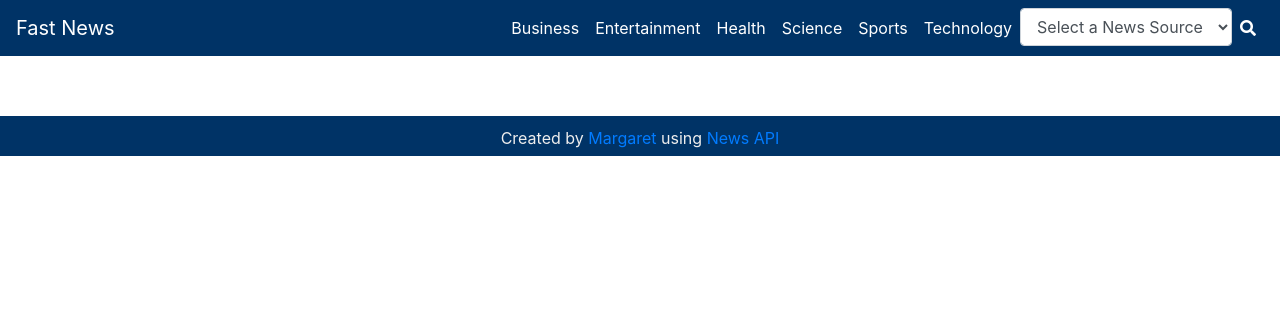
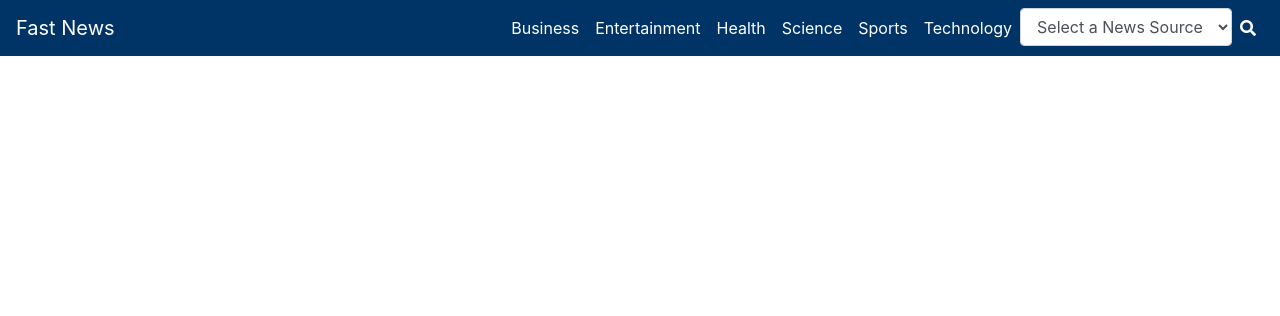
Before and after one commit to margretmwangi/NewsHighlight, a Flask app: template app/templates/base.html in a window 1280 px wide. Shown: the top 316 px of the page. Run offline with Flask 2, Linux system fonts and the light colour scheme; the template is opened without the code that fills it: most values are stand-ins (such as "Sample title", 1, 10 or a date in 2020); some libraries are stand-ins or nearby versions.

Commit message:
final commit

```diff
--- a/app/templates/base.html
+++ b/app/templates/base.html
@@ -87,11 +87,6 @@
 
     </div>
 
-    <footer>
-        <p>Created by <a href="https://github.com/margretmwangi">Margaret</a> using <a href="https://newsapi.org/">News API</a>
-        </p>
-    </footer>
-
     <!-- jQuery first, then Popper.js, then Bootstrap JS -->
     <script src="https://code.jquery.com/jquery-3.3.1.slim.min.js"
             integrity="sha384-q8i/X+965DzO0rT7abK41JStQIAqVgRVzpbzo5smXKp4YfRvH+8abtTE1Pi6jizo"
```
